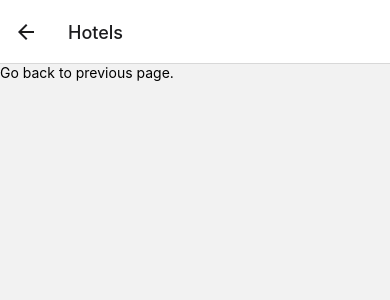
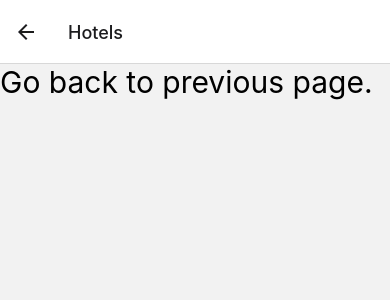
Before and after one commit to somerlillard/HackNCProject, a React Native app: screen /Hotels in a window 390 px wide. Shown: the top 300 px of the page. Built offline with nearby package versions, Linux system fonts and the light colour scheme.

Commit message:
PROGRESS on app

```diff
--- a/Home.js
+++ b/Home.js
@@ -3,18 +3,18 @@ import { StyleSheet, Text, View, Image, Pressable } from 'react-native';
 
 export default function Home({navigation}) {
 
-  const imgPath = require('./assets/favicon.png')
+  const imgPath = require('./assets/TravelBuddyLogo.png')
 
   return (
     <View style = {styles.container}>
-      <Text>TravelBuddy</Text>
+      <Text style = {styles.text}>TravelBuddy</Text>
       <StatusBar styl = "auto" />
       <Image source = {imgPath}/>
       <Pressable onPress = {() => navigation.navigate('Flights')}>
-        <Text>Flights</Text>
+        <Text style = {styles.text}>Flights</Text>
       </Pressable>
       <Pressable onPress = {() => navigation.navigate('Hotels')}>
-        <Text>Hotels</Text>
+        <Text style = {styles.text}>Hotels</Text>
       </Pressable>
     </View>
   );
@@ -30,5 +30,8 @@ const styles = StyleSheet.create({
   button: {
     borderColor: 'red',
     borderWidth: 1
+  },
+  text: {
+    fontSize: 30,
   }
 });
--- a/Page.js
+++ b/Page.js
@@ -1,14 +1,18 @@
 import React from 'react';
-import { Text, View, Pressable } from "react-native"
+import { StyleSheet, Text, View, Pressable } from "react-native";
 
 export default function Page({ navigation }) {
     return (
         <View>
             <Pressable onPress = {() => {navigation.goBack()}}>
-                <Text>
-                    Go back to previous page.
-                </Text>
+                <Text style = {styles.text}>Go back to previous page.</Text>
             </Pressable>
         </View>
     )
 }
+
+const styles = StyleSheet.create({
+    text: {
+      fontSize: 30,
+    }
+});
```
Also changed, not shown: assets/TravelBuddyLogo.png (added).
